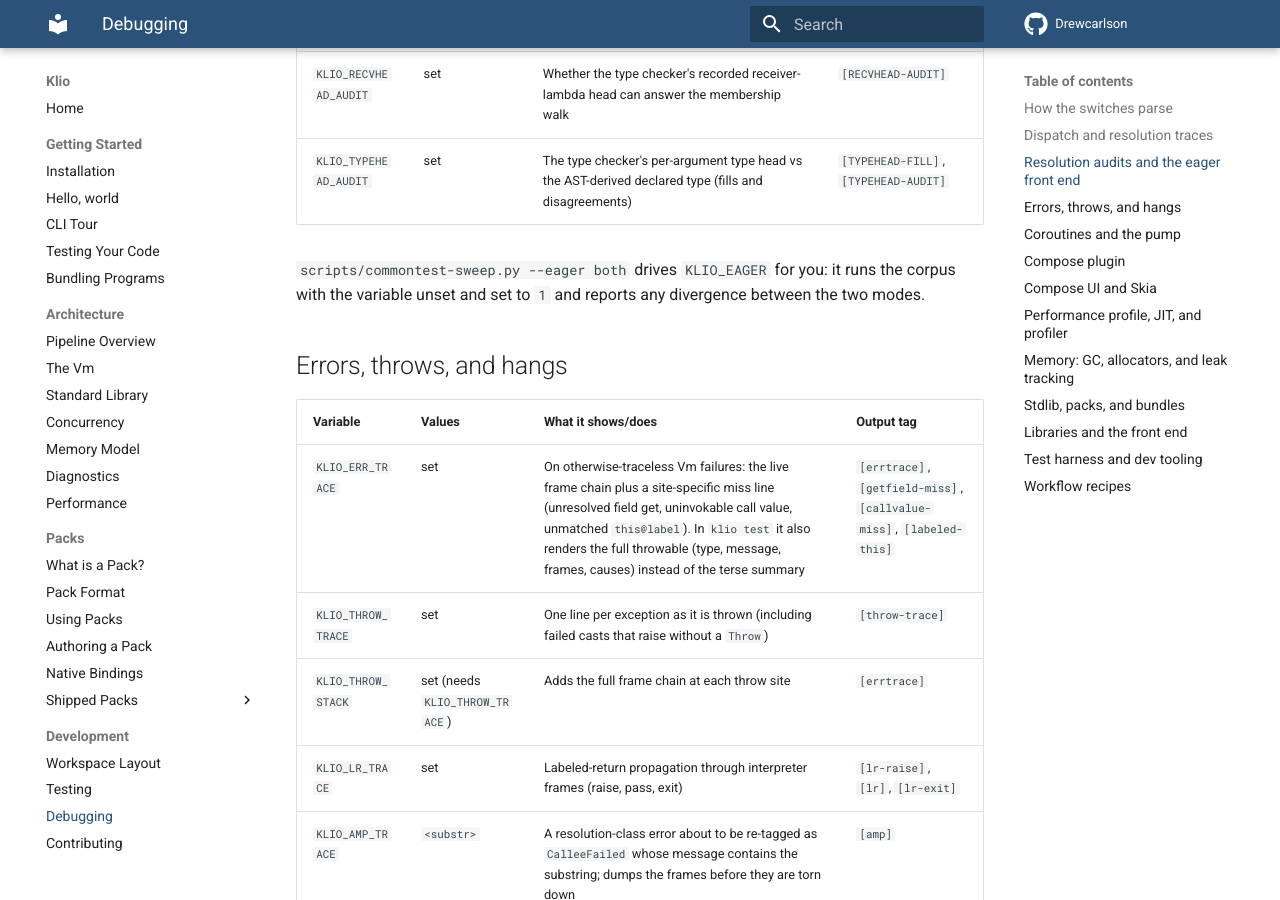
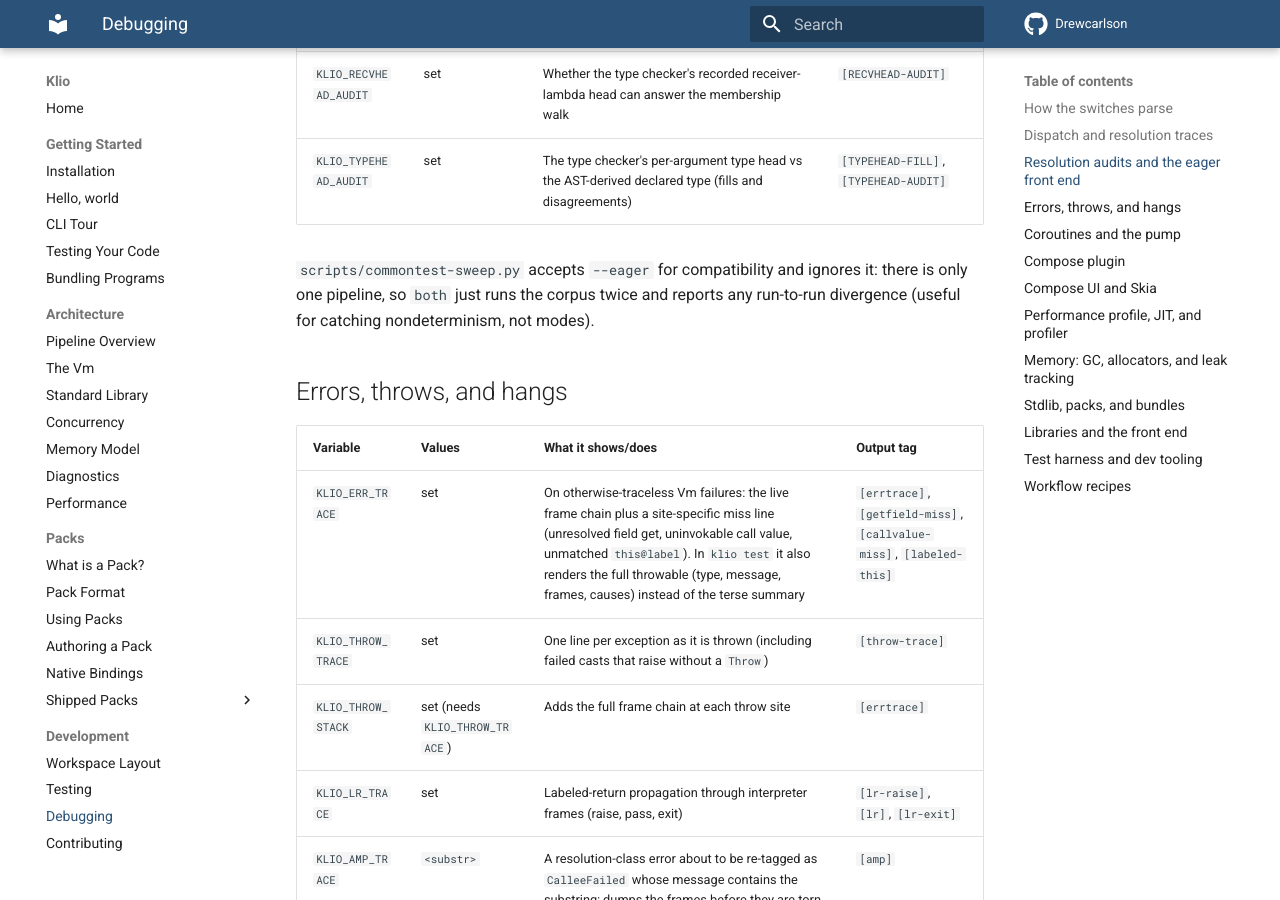
Before and after one commit to DrewCarlson/klio, an MkDocs documentation site: the page built from docs/development/debugging.md, in a window 1280 px wide and 900 px high, scrolled down 4548 px. Built offline with MkDocs 1.6.1 and Material for MkDocs 9.7.7, drawn with Linux system fonts in a browser that asks for light colours; the version menu is left out.

Commit message:
docs: the sweep's --eager flag no longer selects a mode
The catalogue still told readers `--eager both` drives `KLIO_EAGER` and
compares two modes. There is one pipeline now; the flag is accepted for
compatibility and `both` simply runs the corpus twice, which catches
nondeterminism rather than mode divergence.

```diff
--- a/docs/development/debugging.md
+++ b/docs/development/debugging.md
@@ -108,9 +108,10 @@ sweep scripts grep; see
 | `KLIO_RECVHEAD_AUDIT` | set | Whether the type checker's recorded receiver-lambda head can answer the membership walk | `[RECVHEAD-AUDIT]` |
 | `KLIO_TYPEHEAD_AUDIT` | set | The type checker's per-argument type head vs the AST-derived declared type (fills and disagreements) | `[TYPEHEAD-FILL]`, `[TYPEHEAD-AUDIT]` |
 
-`scripts/commontest-sweep.py --eager both` drives `KLIO_EAGER` for
-you: it runs the corpus with the variable unset and set to `1` and
-reports any divergence between the two modes.
+`scripts/commontest-sweep.py` accepts `--eager` for compatibility and
+ignores it: there is only one pipeline, so `both` just runs the corpus
+twice and reports any run-to-run divergence (useful for catching
+nondeterminism, not modes).
 
 ## Errors, throws, and hangs
 
```
